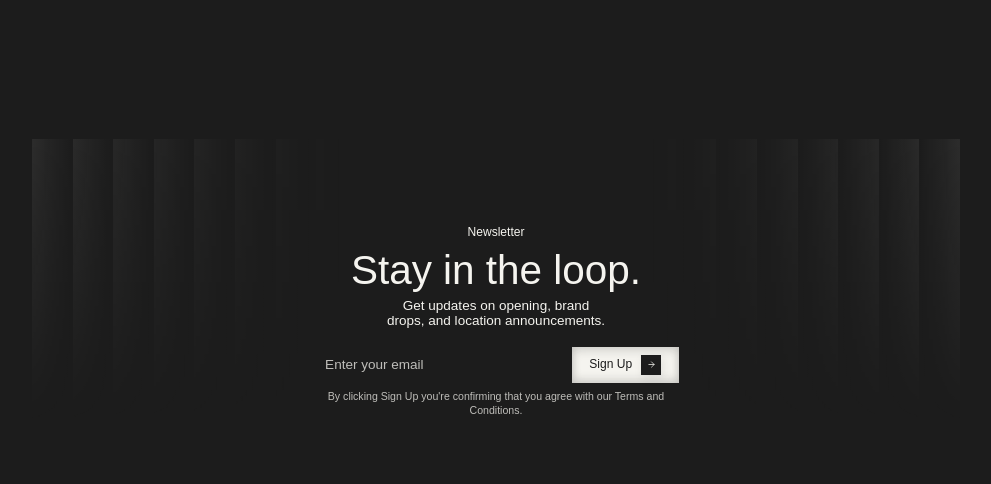
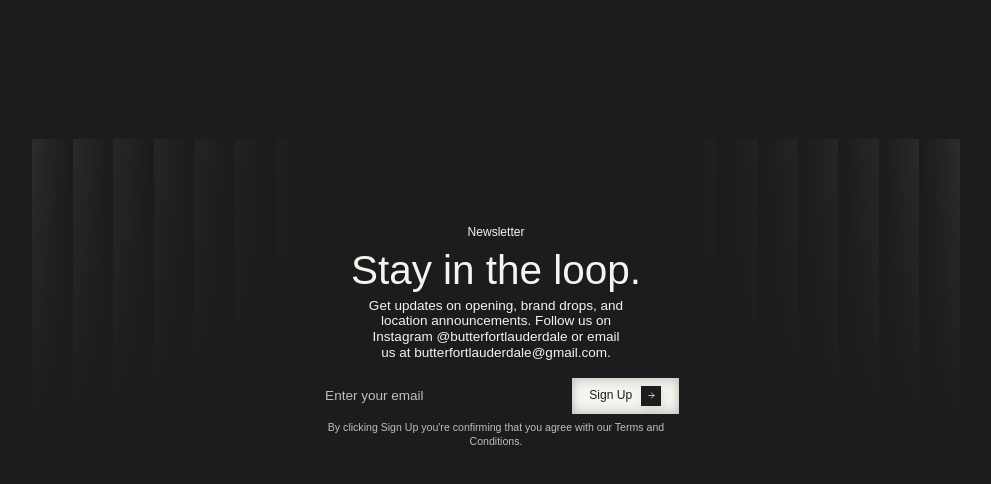
Before and after one commit to dmytro-webild/e2de3ebe-b704-4bd8-b0b4-1240627b46c0, a Next.js app: page / in a window 1280 px wide. Shown: the part 4065-4549 px from the top of the page, without its empty margins (144-1135 px from the left). Built offline with nearby package versions, Linux system fonts and the light colour scheme; no server answers; a web font is replaced by a local one.

Commit message:
Update src/app/page.tsx

```diff
--- a/src/app/page.tsx
+++ b/src/app/page.tsx
@@ -150,7 +150,7 @@ export default function LandingPage() {
       background={{ variant: "gradient-bars" }}
       tag="Newsletter"
       title="Stay in the loop."
-      description="Get updates on opening, brand drops, and location announcements."
+      description="Get updates on opening, brand drops, and location announcements. Follow us on Instagram @butterfortlauderdale or email us at butterfortlauderdale@gmail.com."
     />
   </div>
 
```
